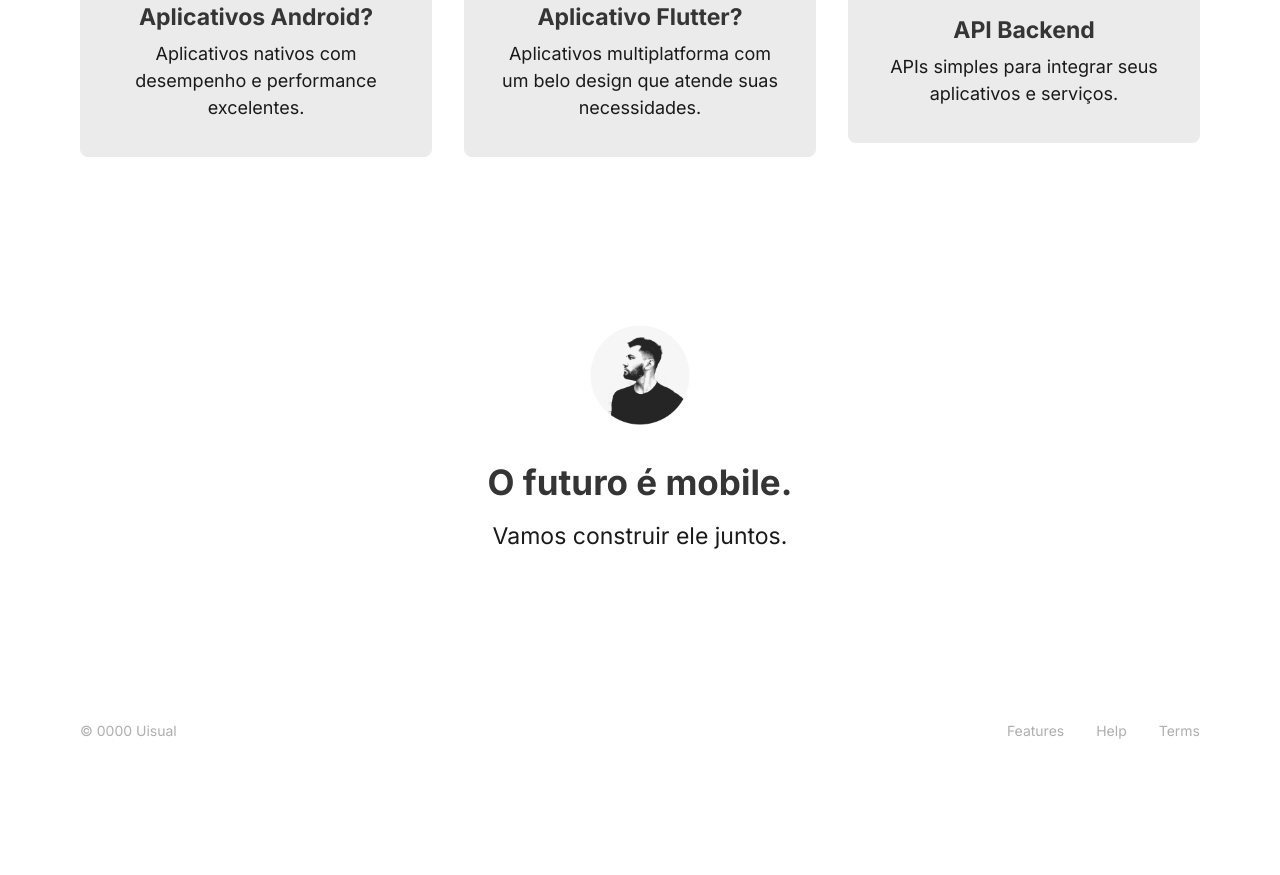
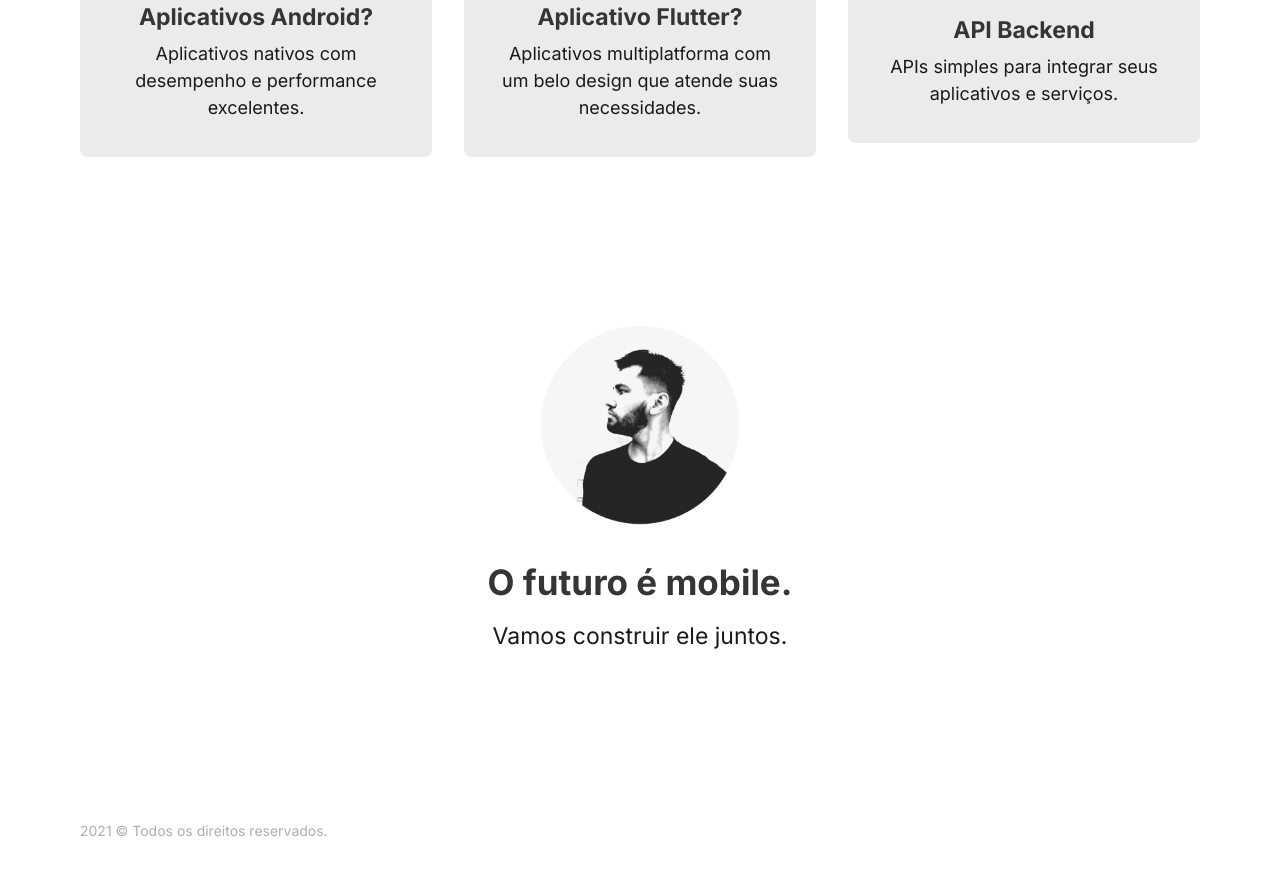
Before and after one commit to SonPatrick/SonPatrick.github.io, a plain HTML site: page index.html in a window 1280 px wide. Shown: the part 1209-2084 px from the top of the page. Before the commit the page ends 1996 px from the top, so only its background shows below. Drawn offline with Linux system fonts and the light colour scheme.

Commit message:
Primeiro Commit

```diff
--- a/index.html
+++ b/index.html
@@ -80,7 +80,7 @@
       <div class="ui-layout-container">
         <div class="ui-layout-column-6 ui-layout-column-center">
           <!-- LOGO -->
-          <img src="https://sonpatrick.github.io/img/son.png" style="height: 100px; width: 100px" loading="lazy" alt="#"
+          <img src="https://sonpatrick.github.io/img/son.png" style="height: 200px; width: 200px" loading="lazy" alt="#"
             class="ui-component-card--image">
           <!-- COPYWRITING -->
           <h2>O futuro é mobile.</h2>
@@ -94,11 +94,9 @@
     <div class="ui-layout-container">
       <div class="ui-section-footer__layout ui-layout-flex">
         <!-- COPYRIGHT -->
-        <p class="ui-section-footer--copyright ui-text-note"><small>&copy; 0000 Uisual</small></p>
-        <!-- MENU -->
-        <a href="#" role="link" aria-label="#" class="ui-text-note"><small>Features</small></a>
-        <a href="#" role="link" aria-label="#" class="ui-text-note"><small>Help</small></a>
-        <a href="#" role="link" aria-label="#" class="ui-text-note"><small>Terms</small></a>
+        <p class="ui-section-footer--copyright ui-text-note"><small>2021 &copy; Todos os direitos reservados.</small>
+        </p>
+
       </div>
     </div>
   </footer>
--- a/style.css
+++ b/style.css
@@ -602,7 +602,7 @@ svg {
   TYPOGRAPHY
   ------------------------------------------------------------*/
 
-  .ui-text-intro { font-size: var(--ui-typography-h4); }
+  .ui-text-intro { font-size: var(--ui-typography-h4); color: #1a1a1a;}
 
   /*------------------------------------------------------------
   LAYOUT
```
